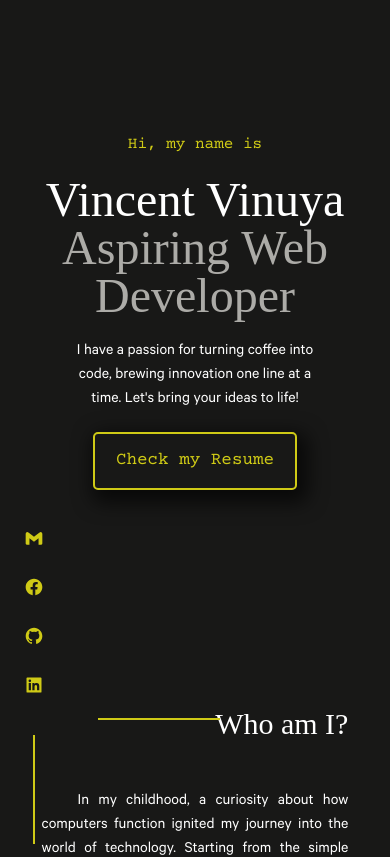
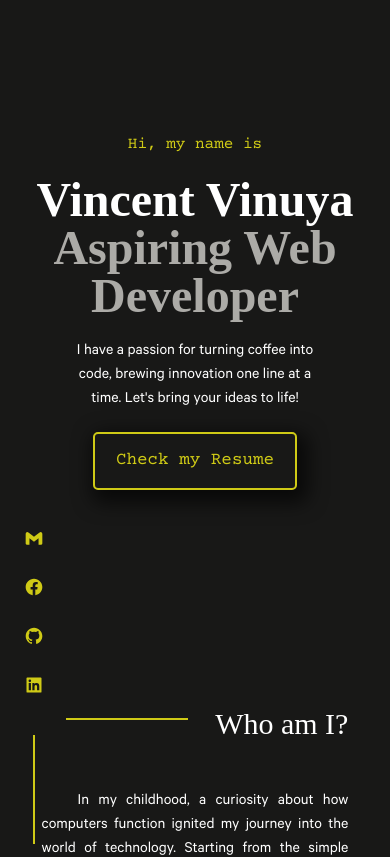
Before and after one commit to Ultred/portfolioV1, a React (Vite) app: page / in a window 390 px wide. Shown: the top 857 px of the page. Built offline with nearby package versions, Linux system fonts and the light colour scheme.

Commit message:
improve_mobile_view

```diff
--- a/src/components/Footer.tsx
+++ b/src/components/Footer.tsx
@@ -1,6 +1,6 @@
 function Footer() {
   return (
-    <footer className="h-12 text-center text-colorWhite-0 font-courierItalic mt-44">
+    <footer className="h-12 text-center text-colorWhite-0 font-courierItalic mt-44 text-xs md:text-sm">
       Design & Created by: Vincent Vinuya 2023
       <span className="ml-2">| Inspired from Brittany Chiang v4Portfolio</span>
     </footer>
--- a/src/components/Section1.tsx
+++ b/src/components/Section1.tsx
@@ -24,13 +24,13 @@ function Section1() {
   return (
     <section ref={sectionRef} className="text-center opacity-0">
       <p className="font-courierReg text-colorYellow-0 mb-5">Hi, my name is</p>
-      <h1 className="text-colorWhite-0 font-calibreSemBold text-5xl md:text-7xl">
+      <h1 className="text-colorWhite-0 font-calibreSemBold text-5xl md:text-7xl font-semibold">
         Vincent Vinuya
       </h1>
-      <h1 className="text-colorgray-0 font-calibreSemBold md:text-7xl mb-5 text-5xl ">
+      <h1 className="text-colorgray-0 font-calibreSemBold md:text-7xl mb-5 text-5xl font-semibold">
         Aspiring Web Developer
       </h1>
-      <p className="font-calibreReg md:text-xl text-base w-[16rem] md:w-[27rem] mx-auto text-colorWhite-0 mb-5">
+      <p className="font-calibreReg md:text-xl text-base w-[16rem] md:w-[27rem] mx-auto text-colorWhite-0 mb-5 font-normal">
         I have a passion for turning coffee into code, brewing innovation one
         line at a time. Let's bring your ideas to life!
       </p>
--- a/src/components/Section4.tsx
+++ b/src/components/Section4.tsx
@@ -33,7 +33,7 @@ function Section4() {
       <p className="text-center text-colorYellow-0  font-courierReg text-lg">
         Here are some of the projects I've worked on
       </p>
-      <div className="grid grid-cols-1 lg:grid-cols-2 mt-32  items-center pr-10 border-r-2 border-r-colorYellow-0 border-solid gap-16 lg:gap-28 py-4">
+      <div className="grid grid-cols-1 lg:grid-cols-2 mt-32  items-center md:pr-10 md:border-r-2 md:border-r-colorYellow-0 md:border-solid gap-16 lg:gap-28 py-4">
         {projects.map((proj) => (
           <div className="initial-move" id={proj.idName} key={proj.id}>
             <a target="_blank" href={proj.links.external}>
--- a/src/data/allData.ts
+++ b/src/data/allData.ts
@@ -10,7 +10,7 @@ export const projects = [
       external: "https://tentstabulation.com/Home",
       github: "#",
     },
-    imagePath: "/picture/TENTS.webp",
+    imagePath: "/picture/tents.webp",
   },
   {
     id: 2,
--- a/src/index.css
+++ b/src/index.css
@@ -243,6 +243,10 @@ section {
 @media screen and (max-width: 768px) {
   .textmainh1::after {
     width: 40%;
+    right: 10rem;
+  }
+  .textmainh1.right::after {
+    left: 10rem;
   }
 }
 @media screen and (max-width: 400px) {
```
